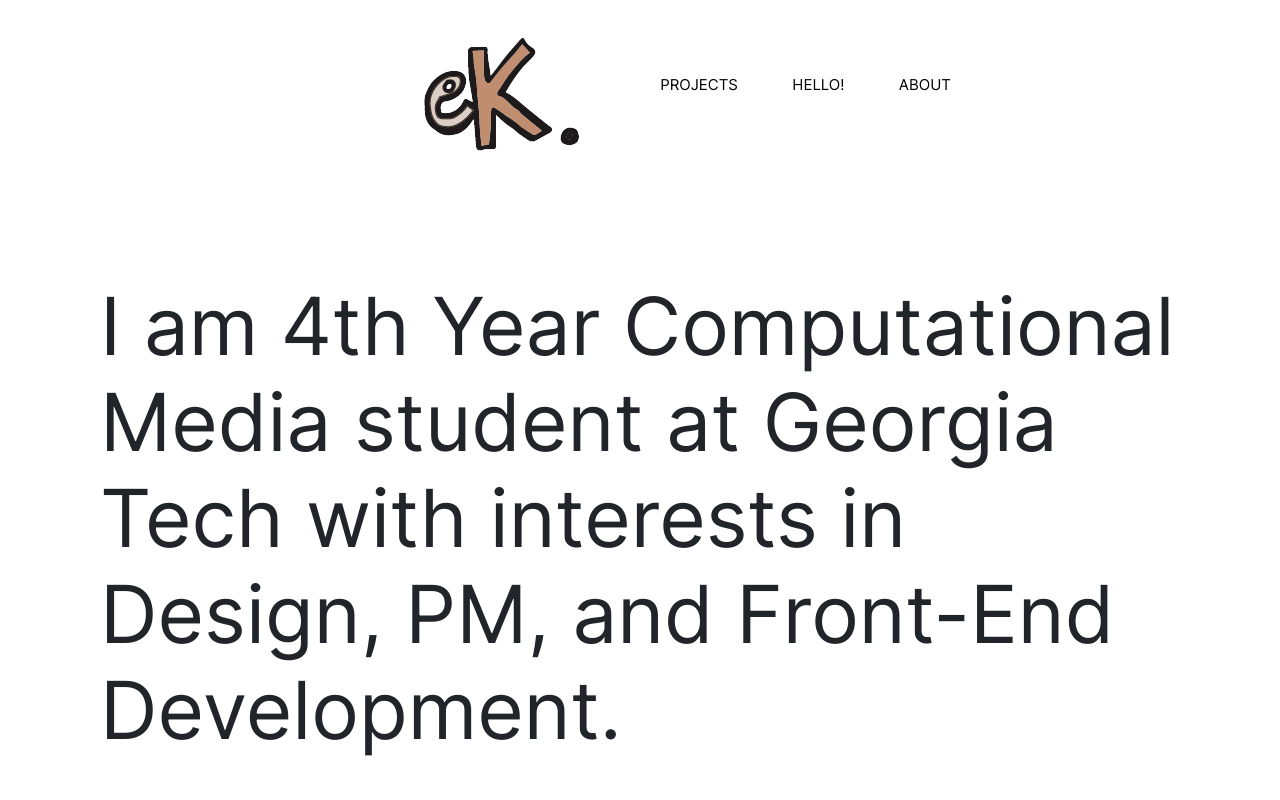
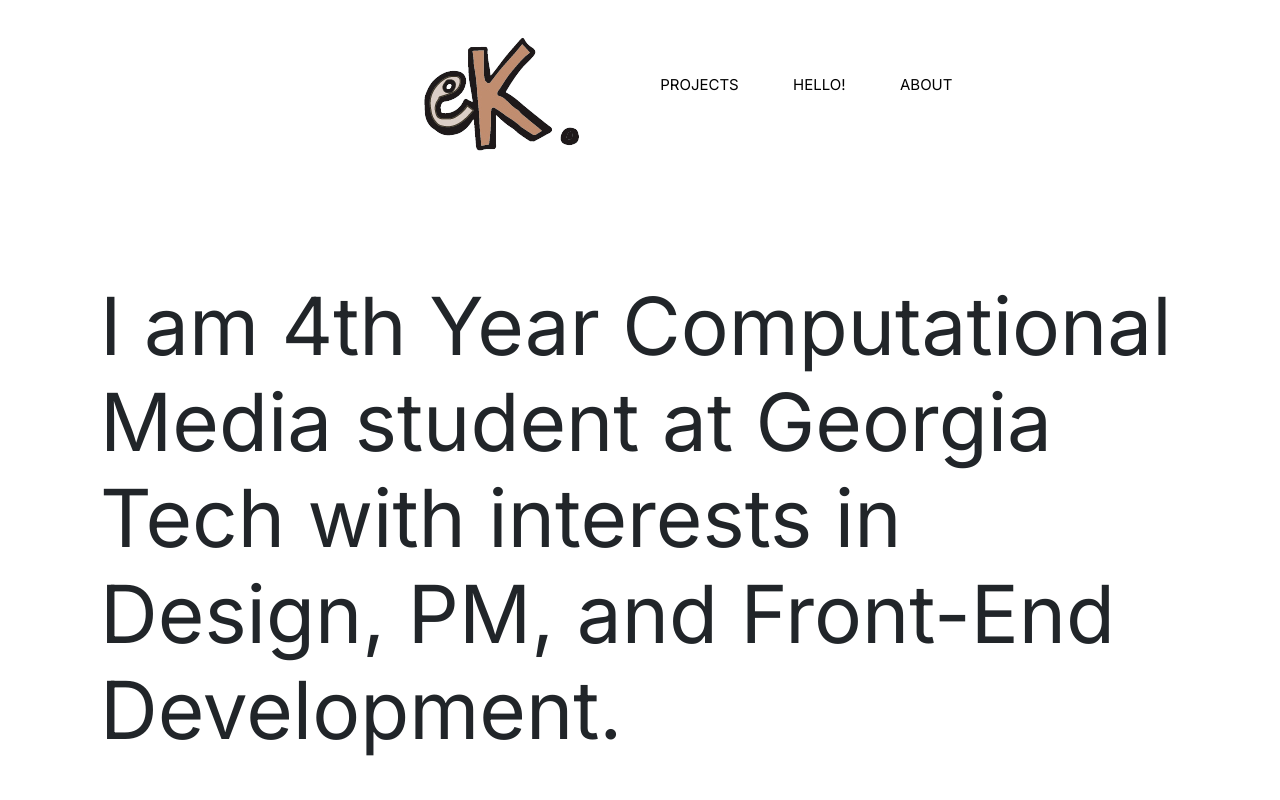
Before and after one commit to elizzakai/my_Portfolio, a plain HTML site: page index.html in a window 1280 px wide. Shown: the top 800 px of the page. Drawn offline with nearby package versions, Linux system fonts and the light colour scheme.

Commit message:
Update index.html

```diff
--- a/index.html
+++ b/index.html
@@ -12,6 +12,10 @@
 <link rel= "stylesheet" href="css/all.min.css">
 <!-- Custom CSS File -->
 <link rel="stylesheet" href="css/style.css">
+
+<link rel="preconnect" href="https://fonts.googleapis.com">
+<link rel="preconnect" href="https://fonts.gstatic.com" crossorigin>
+<link href="https://fonts.googleapis.com/css2?family=Inter&display=swap" rel="stylesheet">
 
 </head>
 
```
